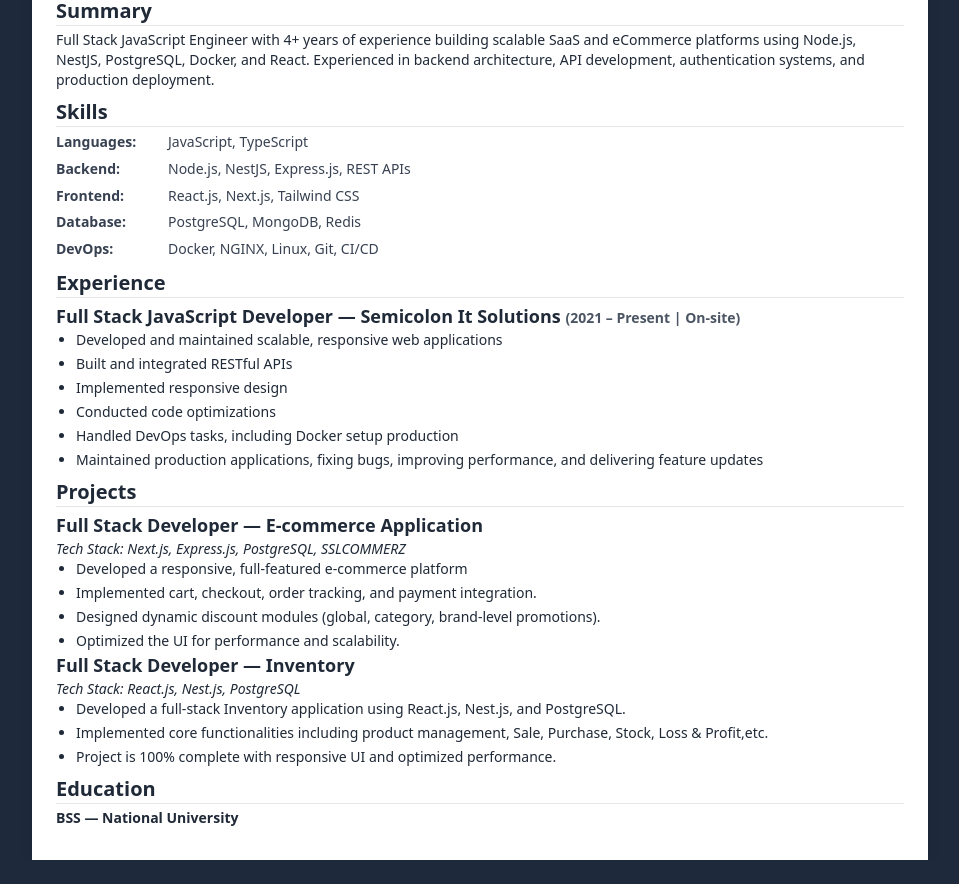
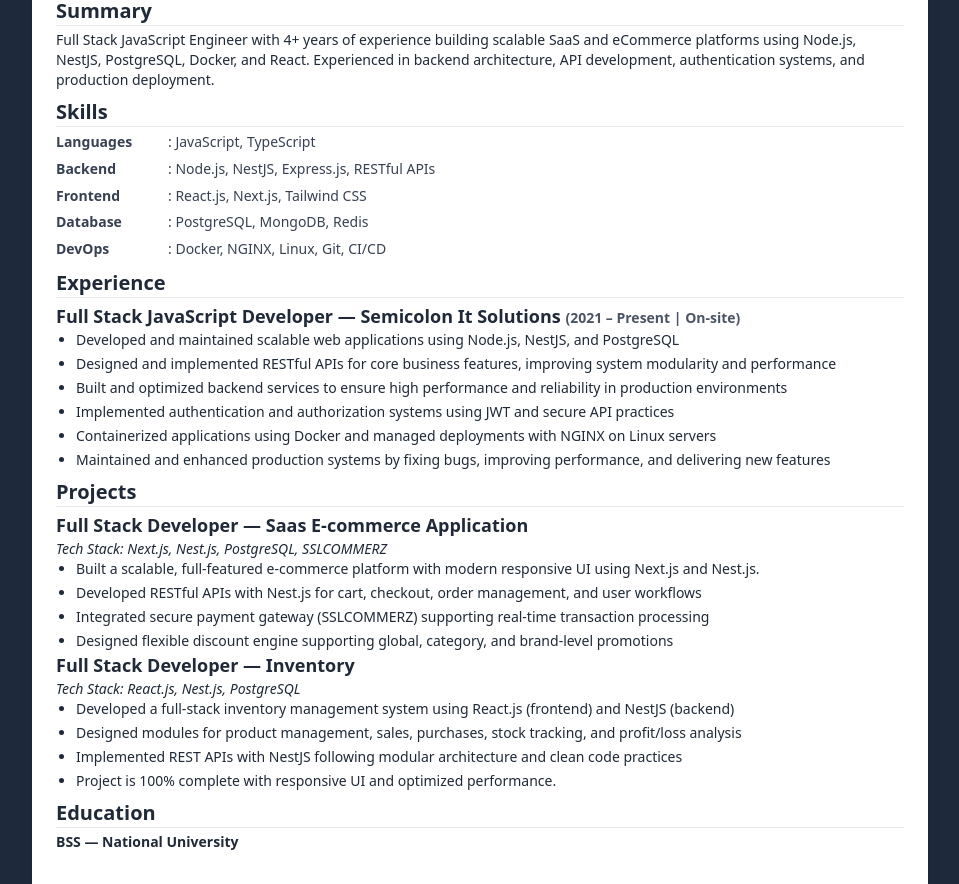
Before and after one commit to gowtamkumar/my-portfolio, a Next.js app: page /resume in a window 1280 px wide. Shown: the part 400-1284 px from the top of the page, without its empty margins (160-1119 px from the left). Before the commit the page ends 1260 px from the top, so only its background shows below. Built offline with nearby package versions, Linux system fonts and the light colour scheme.

Commit message:
udpate resume

```diff
--- a/app/resume/page.tsx
+++ b/app/resume/page.tsx
@@ -5,7 +5,6 @@ import Experience from "@/components/resume/Experience";
 import ProjectsSection from "@/components/resume/Projects";
 
 import { backendSkillsCategories, backendSummary, frontendSkillsCategories, frontendSummary, fullstackSkillsCategories, fullstackSummary } from "@/lib/mock-data/skill";
-import html2pdf from "html2pdf.js";
 import { useRef, useState } from "react";
 
 type ResumeType = "fullstack" | "backend" | "frontend";
@@ -14,9 +13,11 @@ export default function Resume() {
   const contentRef = useRef(null);
   const [activeTab, setActiveTab] = useState<ResumeType>("fullstack");
 
-  const handleDownloadPdf = () => {
+  const handleDownloadPdf = async () => {
     const element = contentRef.current;
     if (!element) return;
+
+    const html2pdf = (await import("html2pdf.js")).default;
 
     const filenames: Record<ResumeType, string> = {
       fullstack: "Gowtam_Kumar_FullStack_Developer.pdf",
@@ -110,10 +111,10 @@ export default function Resume() {
           <p className="text-lg font-semibold text-gray-700">{jobTitles[activeTab]}</p>
           <div className="text-sm text-gray-600 mt-2">
             <p>
-              <strong>Email:</strong> gowtampaul0@gmail.com | <strong>Phone:</strong> +880 1767-163576
+              <strong>📧</strong> gowtampaul0@gmail.com | <strong>📞</strong> +880 1767-163576
             </p>
             <p>
-              <strong>LinkedIn:</strong> linkedin.com/in/gowtamkumar | <strong>GitHub:</strong> github.com/gowtamkumar
+              <strong>🔗</strong> linkedin.com/in/gowtamkumar |  github.com/gowtamkumar
             </p>
           </div>
         </header>
@@ -130,8 +131,8 @@ export default function Resume() {
           <div className="text-sm text-gray-700 leading-relaxed space-y-1">
             {skillsMap[activeTab].map((skill, idx) => (
               <div key={idx} className="flex">
-                <span className="font-bold w-28 shrink-0">{skill.category}:</span>
-                <span>{skill.items}</span>
+                <span className="font-bold w-28 shrink-0">{skill.category}</span>
+                <span>: {skill.items}</span>
               </div>
             ))}
           </div>
--- a/components/resume/Experience.tsx
+++ b/components/resume/Experience.tsx
@@ -11,23 +11,23 @@ export default function Experience() {
         </h3>
         <ul className="list-disc ml-5 text-sm space-y-1">
           <li>
-            Developed and maintained scalable, responsive web applications
+            Developed and maintained scalable web applications using Node.js, NestJS, and PostgreSQL
           </li>
           <li>
-            Built and integrated RESTful APIs
+            Designed and implemented RESTful APIs for core business features, improving system modularity and performance
           </li>
           <li>
-            Implemented responsive design
+            Built and optimized backend services to ensure high performance and reliability in production environments
           </li>
           <li>
-            Conducted code optimizations
+            Implemented authentication and authorization systems using JWT and secure API practices
           </li>
 
           <li>
-            Handled DevOps tasks, including Docker setup production
+            Containerized applications using Docker and managed deployments with NGINX on Linux servers
           </li>
           <li>
-            Maintained production applications, fixing bugs, improving performance, and delivering feature updates
+            Maintained and enhanced production systems by fixing bugs, improving performance, and delivering new features
           </li>
         </ul>
       </div>
--- a/components/resume/Projects.tsx
+++ b/components/resume/Projects.tsx
@@ -4,24 +4,23 @@ export default function ProjectsSection() {
       <h2 className="text-xl font-semibold border-b my-1">Projects</h2>
       <div>
         <h3 className="font-semibold text-lg">
-          Full Stack Developer — E-commerce Application{" "}
+          Full Stack Developer — Saas E-commerce Application
           {/* <small className="text-sm text-gray-600">(2024 – Present)</small> */}
         </h3>
         <address className="text-sm">
-          Tech Stack: Next.js, Express.js, PostgreSQL, SSLCOMMERZ
+          Tech Stack: Next.js, Nest.js, PostgreSQL, SSLCOMMERZ
         </address>
         <ul className="list-disc ml-5 text-sm space-y-1">
           <li>
-            Developed a responsive, full-featured e-commerce platform
+            Built a scalable, full-featured e-commerce platform with modern responsive UI using Next.js and Nest.js.
           </li>
           <li>
-            Implemented cart, checkout, order tracking, and payment integration.
+            Developed RESTful APIs with Nest.js for cart, checkout, order management, and user workflows
           </li>
           <li>
-            Designed dynamic discount modules (global, category, brand-level
-            promotions).
+            Integrated secure payment gateway (SSLCOMMERZ) supporting real-time transaction processing
           </li>
-          <li>Optimized the UI for performance and scalability.</li>
+          <li>Designed flexible discount engine supporting global, category, and brand-level promotions</li>
         </ul>
       </div>
 
@@ -34,14 +33,12 @@ export default function ProjectsSection() {
         </address>
         <ul className="list-disc ml-5 text-sm space-y-1">
           <li>
-            Developed a full-stack Inventory application using React.js,
-            Nest.js, and PostgreSQL.
+            Developed a full-stack inventory management system using React.js (frontend) and NestJS (backend)
           </li>
           <li>
-            Implemented core functionalities including product management, Sale,
-            Purchase, Stock, Loss & Profit,etc.
+            Designed modules for product management, sales, purchases, stock tracking, and profit/loss analysis
           </li>
-          {/* <li>Integrated SSLCOMMERZ payment gateway for secure transactions.</li> */}
+          <li>Implemented REST APIs with NestJS following modular architecture and clean code practices</li>
           <li>
             Project is 100% complete with responsive UI and optimized
             performance.
--- a/lib/mock-data/skill.ts
+++ b/lib/mock-data/skill.ts
@@ -21,13 +21,16 @@ export const frontendSkills = [
   "Redux, Context API, State Management",
   "Responsive Design, Mobile-First",
   "RESTful API Integration, GraphQL",
-  "Git, Webpack, Vite, Performance Optimization",
+  "Git, Vite, Performance Optimization",
 ];
 
 // Categorized skills for better resume layout
 export const fullstackSkillsCategories = [
   { category: "Languages", items: "JavaScript, TypeScript" },
-  { category: "Backend", items: "Node.js, NestJS, Express.js, REST APIs" },
+  {
+    category: "Backend",
+    items: "Node.js, NestJS, Express.js, RESTful APIs",
+  },
   { category: "Frontend", items: "React.js, Next.js, Tailwind CSS" },
   { category: "Database", items: "PostgreSQL, MongoDB, Redis" },
   { category: "DevOps", items: "Docker, NGINX, Linux, Git, CI/CD" },
@@ -37,7 +40,7 @@ export const backendSkillsCategories = [
   { category: "Languages", items: "TypeScript, JavaScript" },
   { category: "Frameworks", items: "Node.js, NestJS, Express.js" },
   { category: "Database", items: "PostgreSQL, MySQL, MongoDB, Redis" },
-  { category: "APIs", items: "REST" },
+  { category: "APIs", items: "RESTful API design and implementation" },
   { category: "DevOps", items: "Docker, NGINX, Linux, CI/CD" },
   { category: "Security", items: "JWT, OAuth, Authentication" },
 ];
@@ -47,11 +50,11 @@ export const frontendSkillsCategories = [
   { category: "Frameworks", items: "React.js, Next.js" },
   { category: "Styling", items: "Tailwind CSS, Responsive Design" },
   { category: "State", items: "Redux, Context API" },
-  { category: "Tools", items: "Git, Webpack, Vite, npm" },
+  { category: "Tools", items: "Git, Vite, npm" },
 ];
 
 export const backendSummary =
-  "Backend Developer with 4+ years of experience building scalable APIs and microservices using Node.js, NestJS, PostgreSQL, and Docker. Skilled in database architecture, authentication systems, real-time applications, and production deployment.";
+  "Backend Developer with 4+ years of experience building scalable, high-performance APIs using Node.js, NestJS, and PostgreSQL. Experienced in designing multi-tenant SaaS systems, database architecture, authentication, and production deployment using Docker and NGINX. Strong focus on performance optimization, clean architecture, and real-world problem solving.";
 
 export const fullstackSummary =
   "Full Stack JavaScript Engineer with 4+ years of experience building scalable SaaS and eCommerce platforms using Node.js, NestJS, PostgreSQL, Docker, and React. Experienced in backend architecture, API development, authentication systems, and production deployment.";
```
Also changed, not shown: 1 other file (tests, documents, lock files or other folders).
